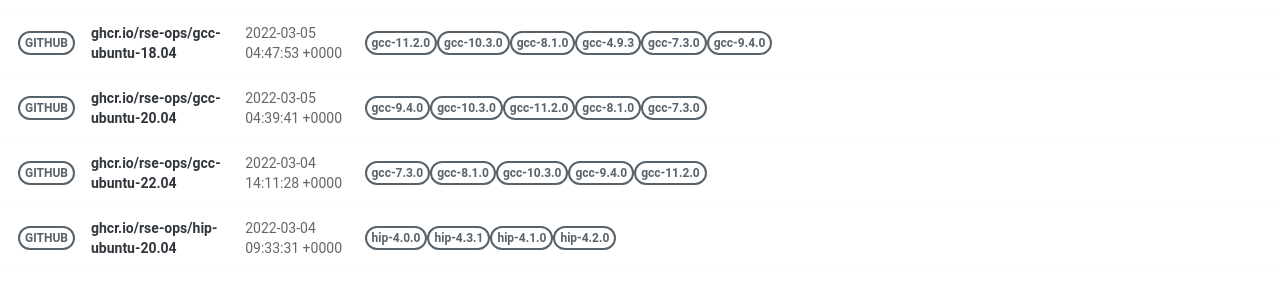
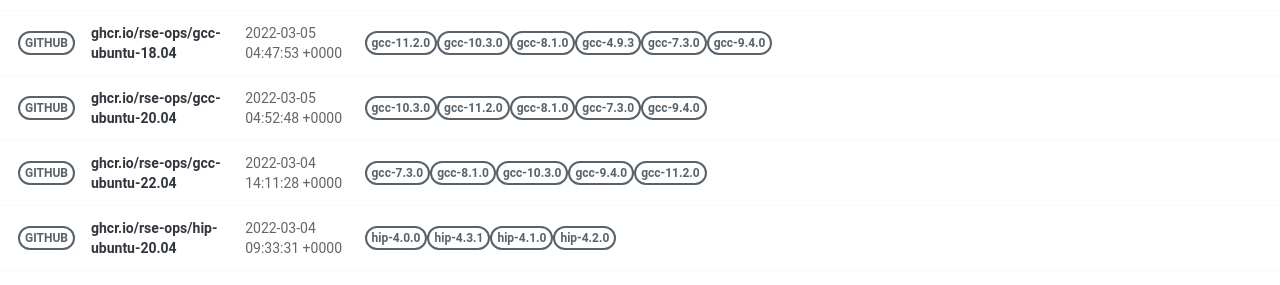
Before and after one commit to rse-ops/docker-images, a Jekyll site: the page built from pages/index.md, in a window 1280 px wide. Shown: the part 581-866 px from the top of the page. Built offline with Jekyll 4.4.1, drawn with Linux system fonts in a browser that asks for light colours; nearby versions of some CDN libraries.

Commit message:
Automated push to update library 2022-03-05

```diff
--- a/_library/ghcr.io-rse-ops-gcc-ubuntu-20.04.md
+++ b/_library/ghcr.io-rse-ops-gcc-ubuntu-20.04.md
@@ -1,14 +1,11 @@
 ---
 layout: container
 name: ghcr.io/rse-ops/gcc-ubuntu-20.04
-updated_at: 2022-03-05 04:39:41.143676
+updated_at: 2022-03-05 04:52:48.605774
 
 
 container_url: https://github.com/orgs/rse-ops/packages/container/package/gcc-ubuntu-20.04
 versions:
- - tag: gcc-9.4.0
-   dockerfile: https://github.com/rse-ops/docker-images/blob/main/ubuntu/gcc/Dockerfile
-   manifest: https://crane.ggcr.dev/manifest/ghcr.io/rse-ops/gcc-ubuntu-20.04:gcc-9.4.0
  - tag: gcc-10.3.0
    dockerfile: https://github.com/rse-ops/docker-images/blob/main/ubuntu/gcc/Dockerfile
    manifest: https://crane.ggcr.dev/manifest/ghcr.io/rse-ops/gcc-ubuntu-20.04:gcc-10.3.0
```
Also changed, not shown: other parts of _library/ghcr.io-rse-ops-gcc-ubuntu-20.04.md (+3 -0 lines).
